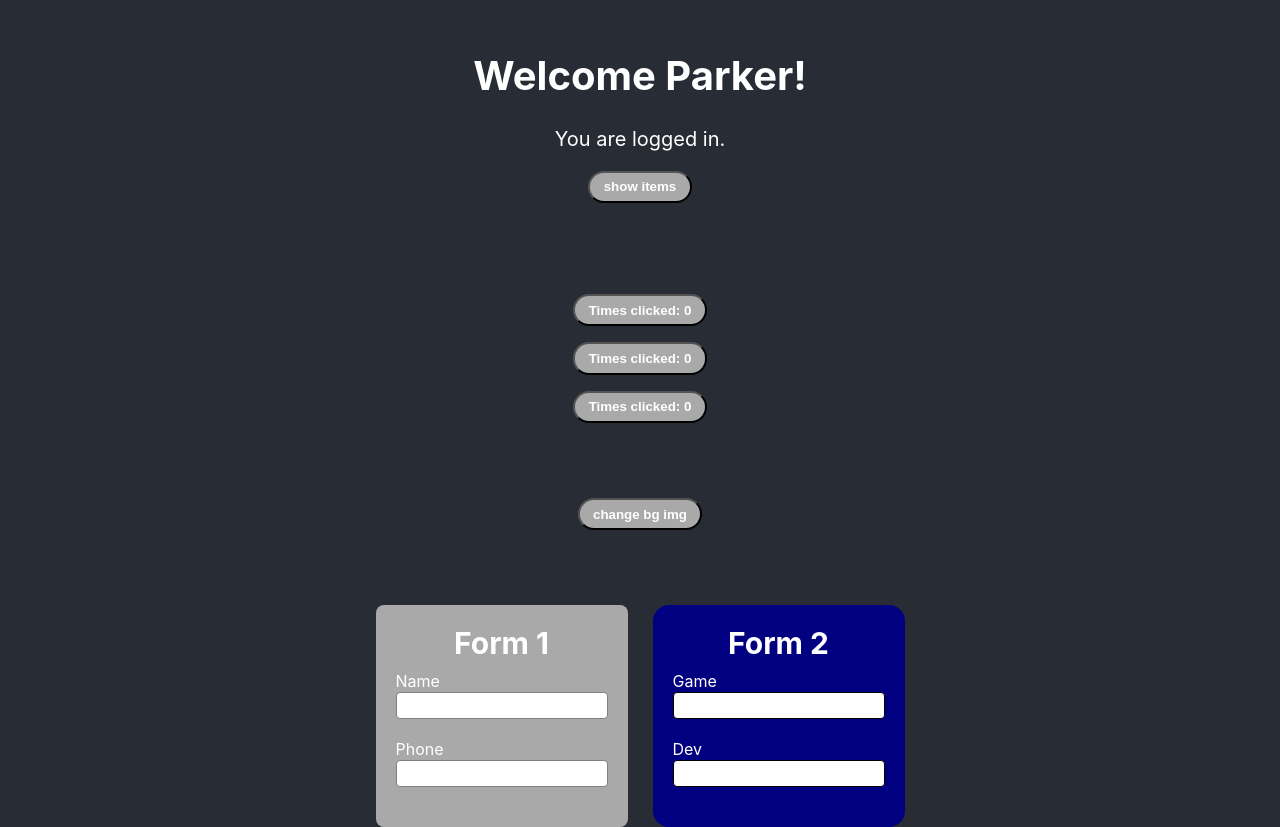
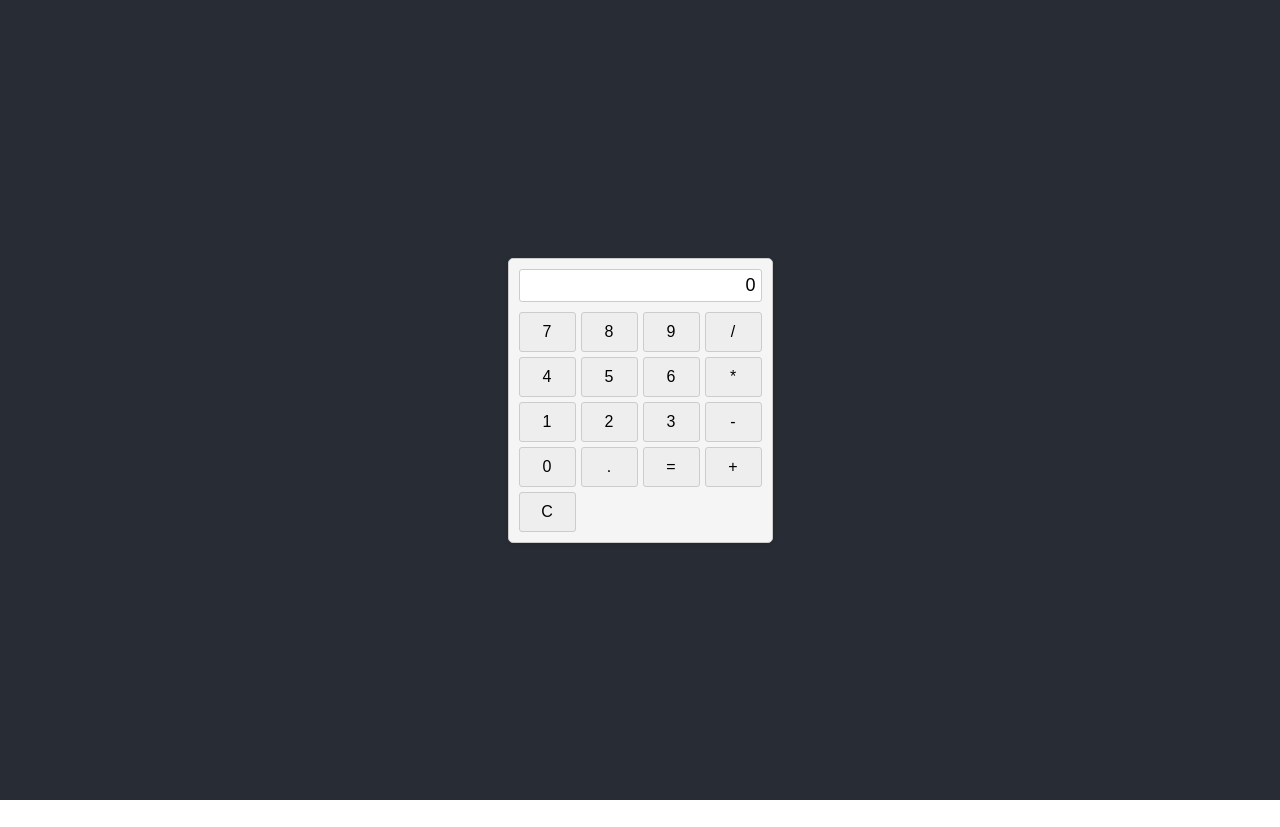
Before and after one commit to psiservices-parkerschellenberg/react-docs, a React (Create React App) app: page / in a window 1280 px wide. After the commit the page ends 800 px from the top, so only its background shows below. Built offline with nearby package versions, Linux system fonts and the light colour scheme.

Commit message:
create accessible calculator

```diff
--- a/src/App.css
+++ b/src/App.css
@@ -5,58 +5,54 @@
   display: flex;
   flex-direction: column;
   align-items: center;
-  /*justify-content: center;*/
-  font-size: 1.25rem;
-  color: white;
+  justify-content: center;
+  /* font-size: 1.25rem; */
+  /* color: white; */
 }
 
-.App-link {
-  color: #61dafb;
+.calculator-widget {
+    display: inline-block;
+    padding: 10px;
+    background-color: #f5f5f5;
+    border: 1px solid #ccc;
+    border-radius: 5px;
+    box-shadow: 0 2px 5px rgba(0, 0, 0, 0.1);
+    font-family: Arial, sans-serif;
   }
 
-ul {
-    list-style-type: none;
+  .calculator-widget input {
+    width: 231px;
+    padding: 5px;
+    font-size: 18px;
+    text-align: right;
+    border: 1px solid #ccc;
+    border-radius: 3px;
+    background-color: #fff;
+    outline: none;
   }
 
-.Welcome,
-.LoginForm {
-    margin-top: 3vh;
-    margin-bottom: 75px;
+  .calculator-buttons {
+    display: grid;
+    grid-template-columns: repeat(4, 1fr);
+    grid-gap: 5px;
+    margin-top: 10px;
   }
 
-.click-me {
-    margin-top: 16px;
+  .calculator-buttons button {
+    padding: 10px;
+    font-size: 16px;
+    text-align: center;
+    background-color: #eee;
+    border: 1px solid #ccc;
+    border-radius: 3px;
+    cursor: pointer;
+    transition: background-color 0.3s ease;
   }
 
-.ImgBtn {
-    margin: 75px
+  .calculator-buttons button:hover {
+    background-color: #ccc;
   }
 
-.App.BGimg {
-    background-image: url(https://i.imgur.com/MK3eW3Am.jpg);
+  .calculator-buttons button:active {
+    background-color: #999;
   }
-
-button {
-    padding: 0.5em 1em;
-    border-radius: 16px;
-    font-weight: bold;
-    color: white;
-    background: darkgrey;
-}
-
-.form-group {
-    margin-bottom: 10px;
-}
-
-.form-label {
-    display: block;
-    font-weight: bold;
-}
-
-.form-input {
-    width: 200px;
-    padding: 5px;
-    border: 1px solid gray;
-    border-radius: 3px;
-    margin-left: 8px;
-}
--- a/src/App.js
+++ b/src/App.js
@@ -1,48 +1,64 @@
 import './App.css';
-import Welcome from './components/Welcome';
-//import LoginForm from './components/LoginForm';
-import NewBtn from './components/NewBtn';
-import ImageBtn from './components/ImageBtn';
-import Form1 from './components/Form1';
-import Form2 from './components/Form2';
 import { useState } from 'react';
 
-
-function App() {
-    const user = {
-        name: "Parker",
-        age: 27,
-        isLoggedIn: true,
-        items: [
-            { title: 'Cabbage', id: 1 },
-            { title: 'Garlic', id: 2 },
-            { title: 'Apple', id: 3 },
-        ]
-    };
-
-    const [isToggled, setToggle] = useState(false);
-
-    const handleToggle = () => {
-        setToggle(!isToggled);
-    };
+export default function App() {
 
     return (
-        <div className={`App ${isToggled ? 'BGimg' : ''}`}>
-            {user.isLoggedIn
-                ? ( <Welcome user={user} /> )
-                //: (<LoginForm />)
-                : null
-            }
-            <NewBtn />
-            <NewBtn />
-            <NewBtn />
-            <ImageBtn handleToggle={handleToggle} />
-            <div style={{ display: 'flex', gap: 25 }}>
-                <Form1 />
-                <Form2 />
-            </div>
+        <div className="App">
+            <CalculatorWidget />
         </div>
     );
 }
 
-export default App;
+const CalculatorWidget = () => {
+    const [input, setInput] = useState("0");
+
+    const handleButtonClick = (value) => {
+      if (value === "=") {
+        try {
+          setInput(eval(input).toString());
+        } catch (error) {
+          setInput("Error");
+        }
+      } else if (value === "C") {
+        setInput("0");
+      } else {
+        setInput((prevInput) => (prevInput === "0" ? value : prevInput + value));
+      }
+    };
+
+    return (
+      <div
+        className="calculator-widget"
+        role="dialog"
+        aria-label="Calculator Widget"
+      >
+        <input
+          type="text"
+          value={input}
+          aria-live="assertive"
+          aria-atomic="true"
+          readOnly
+        />
+        <div className="calculator-buttons">
+          <button onClick={() => handleButtonClick("7")}>7</button>
+          <button onClick={() => handleButtonClick("8")}>8</button>
+          <button onClick={() => handleButtonClick("9")}>9</button>
+          <button onClick={() => handleButtonClick("/")}>/</button>
+          <button onClick={() => handleButtonClick("4")}>4</button>
+          <button onClick={() => handleButtonClick("5")}>5</button>
+          <button onClick={() => handleButtonClick("6")}>6</button>
+          <button onClick={() => handleButtonClick("*")}>*</button>
+          <button onClick={() => handleButtonClick("1")}>1</button>
+          <button onClick={() => handleButtonClick("2")}>2</button>
+          <button onClick={() => handleButtonClick("3")}>3</button>
+          <button onClick={() => handleButtonClick("-")}>-</button>
+          <button onClick={() => handleButtonClick("0")}>0</button>
+          <button onClick={() => handleButtonClick(".")}>.</button>
+          <button onClick={() => handleButtonClick("=")}>=</button>
+          <button onClick={() => handleButtonClick("+")}>+</button>
+          <button onClick={() => handleButtonClick("C")}>C</button>
+        </div>
+      </div>
+    );
+  };
```
Lines whose indentation alone changed are shown as unchanged.
